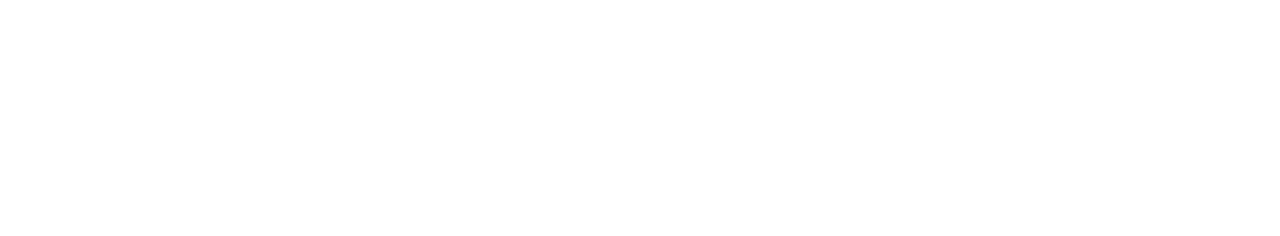
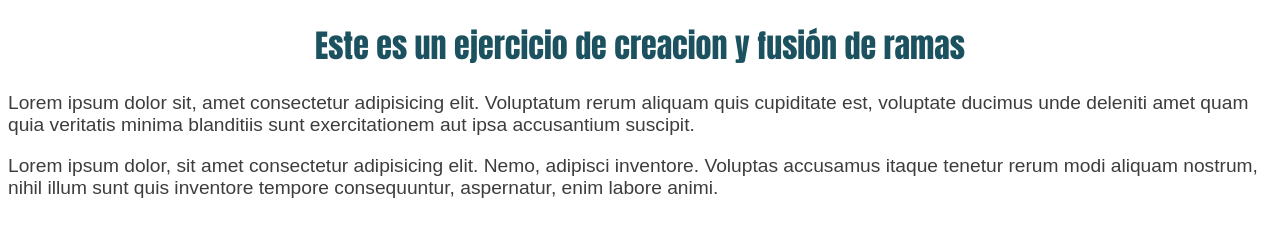
Before and after one commit to lalitacomics/git2, a plain HTML site: page index.html in a window 1280 px wide. Drawn offline with Linux system fonts and the light colour scheme.

Commit message:
Se agrega texto en html y se agregan estilos a parrafo y h1

```diff
--- a/index.html
+++ b/index.html
@@ -5,8 +5,14 @@
     <meta http-equiv="X-UA-Compatible" content="IE=edge">
     <meta name="viewport" content="width=device-width, initial-scale=1.0">
     <title>Document</title>
+    <link rel="stylesheet" href="styles.css">
 </head>
 <body>
+    <h1>Este es un ejercicio de creacion y fusión de ramas</h1>
+    <p>Lorem ipsum dolor sit, amet consectetur adipisicing elit. Voluptatum rerum aliquam quis cupiditate est, voluptate ducimus unde deleniti amet quam quia veritatis minima blanditiis sunt exercitationem aut ipsa accusantium suscipit.</p>
+
+    <p>Lorem ipsum dolor, sit amet consectetur adipisicing elit. Nemo, adipisci inventore. Voluptas accusamus itaque tenetur rerum modi aliquam nostrum, nihil illum sunt quis inventore tempore consequuntur, aspernatur, enim labore animi.</p>
+
 
 </body>
 </html>
--- a/styles.css
+++ b/styles.css
@@ -0,0 +1,11 @@
+h1{
+    font-family: Impact, Haettenschweiler, 'Arial Narrow Bold', sans-serif;
+    color: #1c525f;
+    text-align: center;
+}
+
+p{
+    font-size: 1.2em;
+    color: #3d3d3d;
+    font-family: Arial, Helvetica, sans-serif;
+}
```
